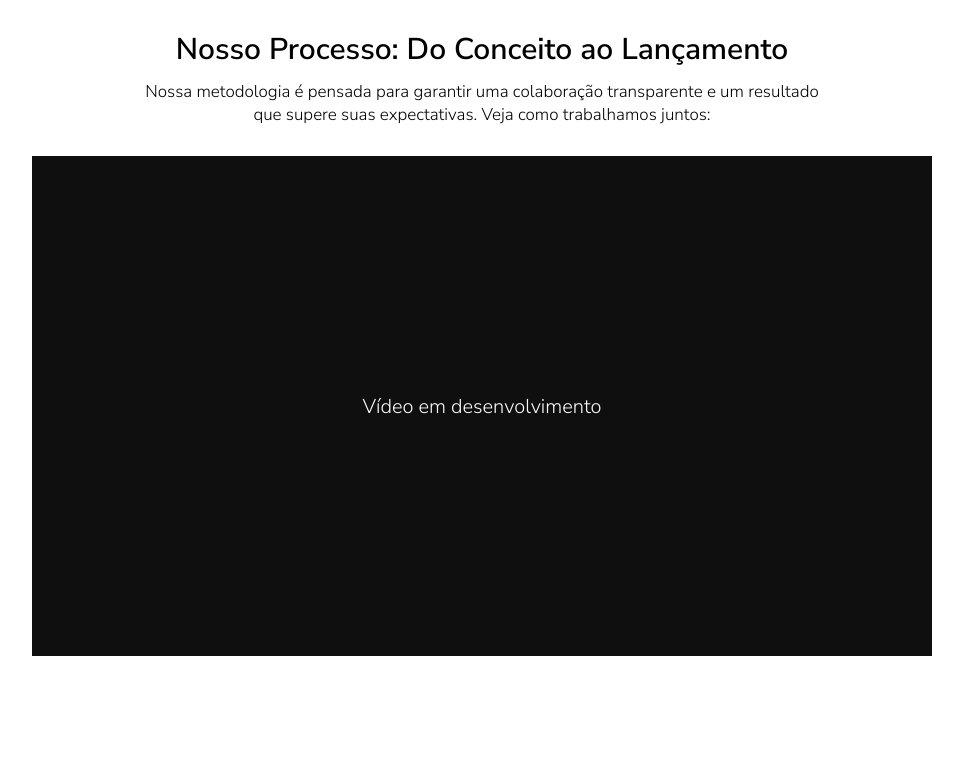
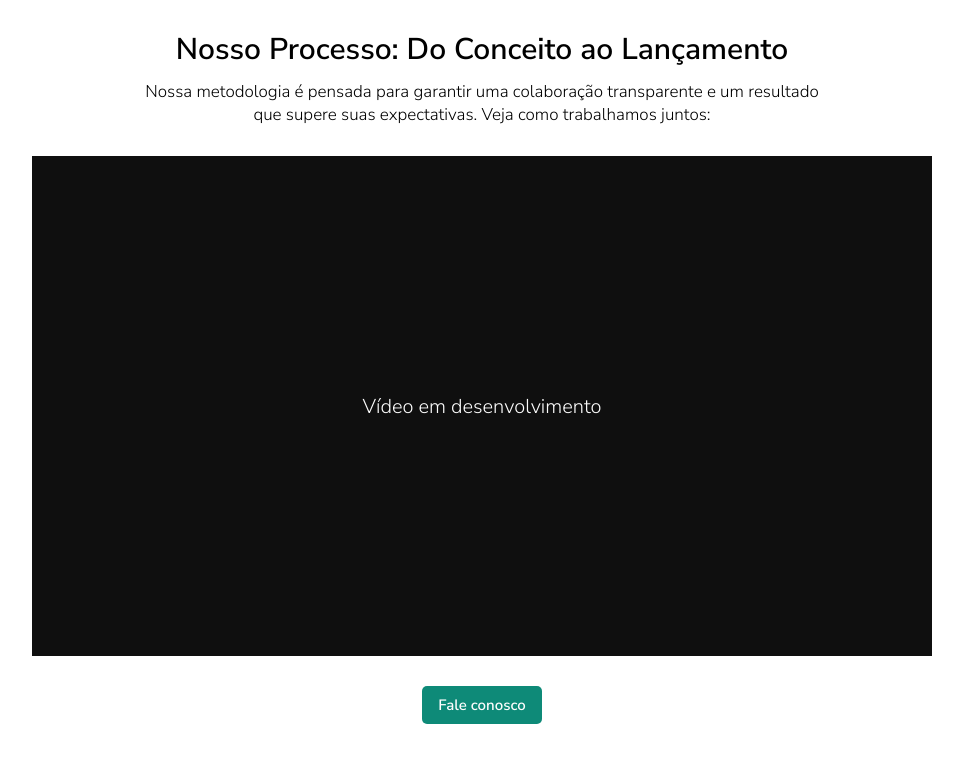
Before and after one commit to codenextofc/website, a plain HTML site: page html/home.html in a window 1280 px wide. Shown: the part 2000-2773 px from the top of the page, without its empty margins (158-1121 px from the left). Drawn offline with Linux system fonts and the light colour scheme; a web font is replaced by a local one.

Commit message:
Seção vídeo finalizada

```diff
--- a/css/home.css
+++ b/css/home.css
@@ -67,6 +67,7 @@ hr {
 }
 
 .btn-contact {
+  font-weight: 600;
   border-radius: 5px;
   font-size: 15px;
   width: 120px;
@@ -79,6 +80,10 @@ hr {
   display: flex;
   justify-content: center;
   align-items: center;
+}
+
+#a{
+  text-decoration: none;
 }
 
 .btn-contact:hover{
@@ -336,6 +341,7 @@ hr {
 }
 
 .video-wrapper{
+  margin-bottom: 30px;
   justify-content: center;
   text-align: center;
   align-items: center;
--- a/html/home.html
+++ b/html/home.html
@@ -88,6 +88,7 @@
       <div class="video-wrapper">
         <p class="video-wrapper-title">Vídeo em desenvolvimento</p>
       </div>
+      <a id="a" href="#form-link" class="btn-contact">Fale conosco</a>
       </div>
     </section>
     <section id="form-link" class="section-form">
```
